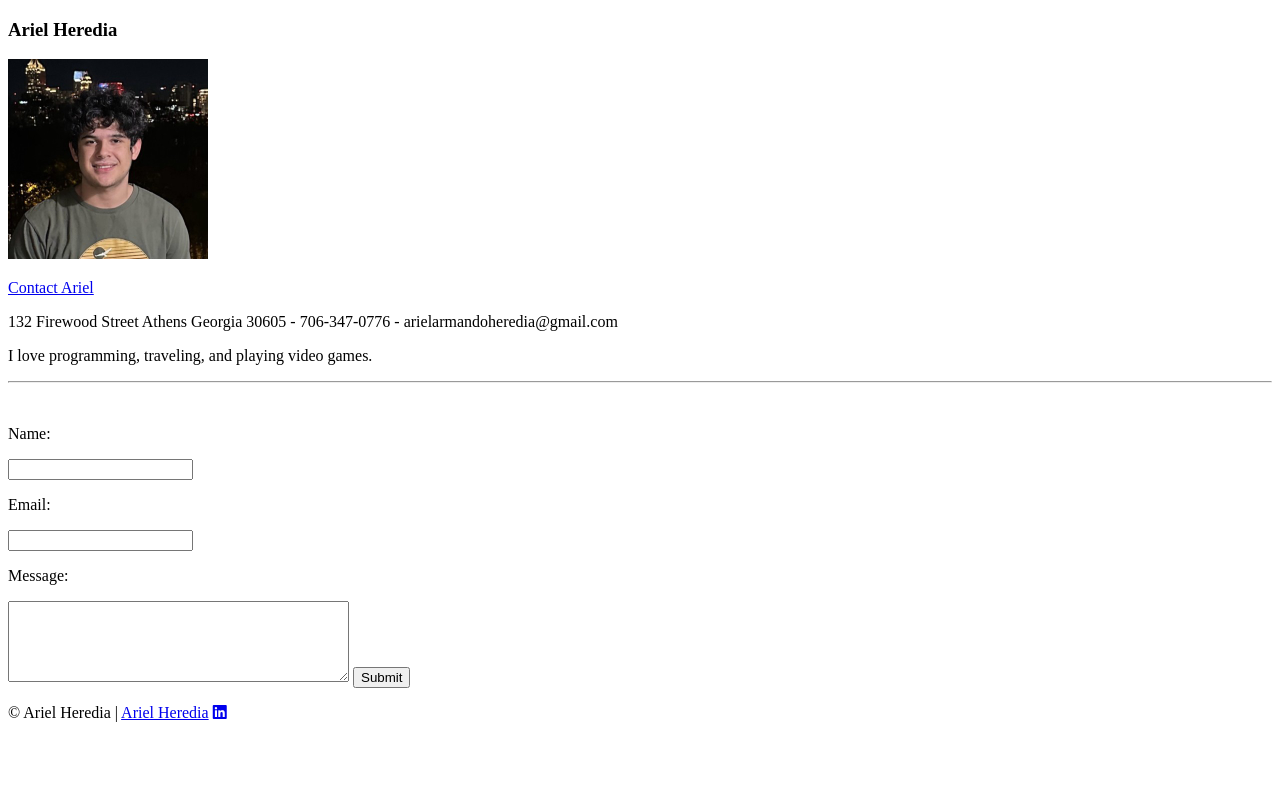
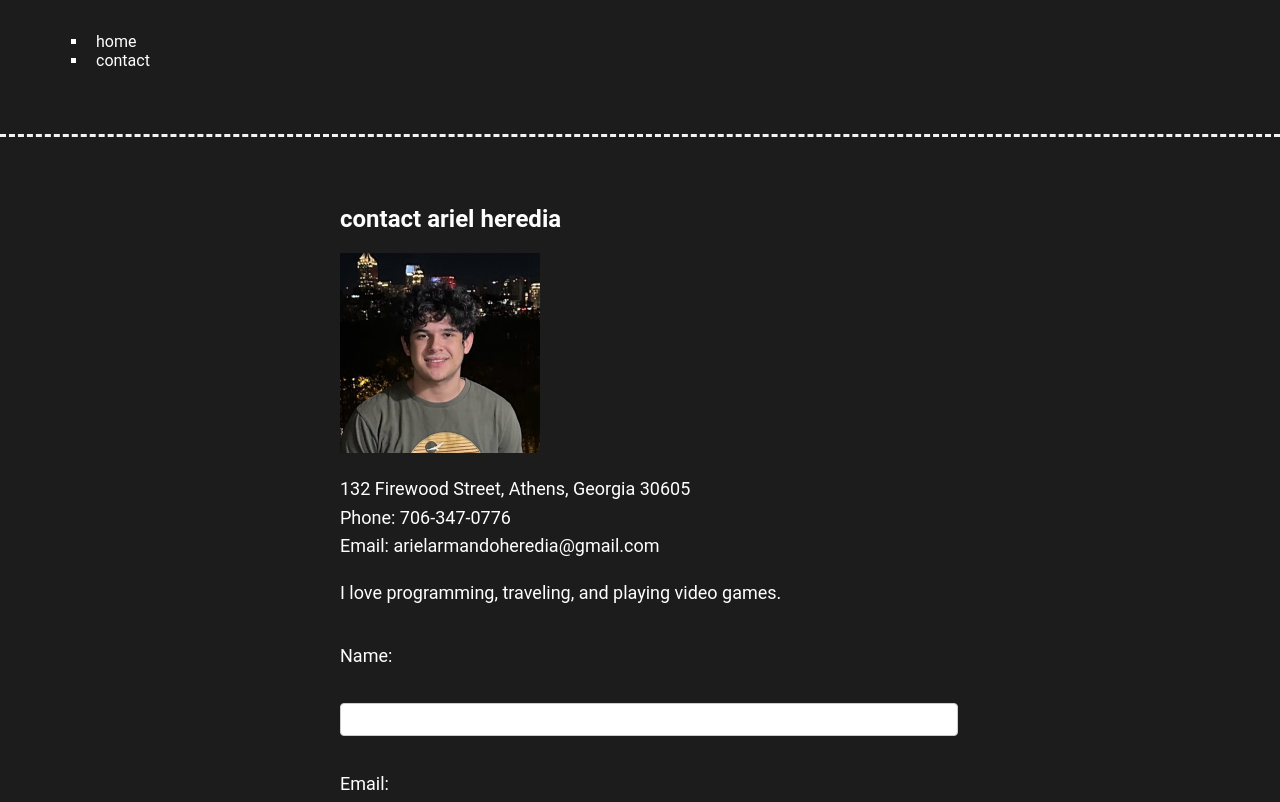
Before and after one commit to arielherediaa/arielherediaa.github.io, a plain HTML site: page contact.html in a window 1280 px wide. Shown: the top 802 px of the page. Drawn offline with Linux system fonts and the light colour scheme.

Commit message:
Update contact.html

```diff
--- a/contact.html
+++ b/contact.html
@@ -4,46 +4,47 @@
   <meta charset="UTF-8" />
   <meta name="viewport" content="width=device-width, initial-scale=1.0"/>
   <title>Contact Ariel Heredia</title>
+  <link rel="stylesheet" href="/css/style.css" />
   <script src="https://kit.fontawesome.com/b2b2709341.js" crossorigin="anonymous"></script>
 </head>
 <body>
+
   <nav>
-        <section>
-          <h1>Ariel Heredia</h1>
-          <img src="images/headshot.jpg" width="200" alt="Ariel Headshot" />
-          <p><a href="/contact.html">Contact Ariel</a></p>
-
-          <p>
-            132 Firewood Street Athens Georgia 30605 - 706-347-0776 - arielarmandoheredia@gmail.com
-          </p>
-          <p>
-            I love programming, traveling, and playing video games.
-          </p>
-        </section>
+    <ul>
+      <li><a href="/index.html">home</a></li>
+      <li><a href="/contact.html">contact</a></li>
+    </ul>
   </nav>
 
+  <hr />
 
-<hr />
-<br>
-<form method="post" action="https://formsubmit.co/e6975996ba1baa2a6bdc09862436f269">
+  <section class="one-col">
+    <h1>contact ariel heredia</h1>
+    <img src="/images/headshot.jpg" width="200" alt="ariel headshot" />
+    <p>132 Firewood Street, Athens, Georgia 30605<br>
+      Phone: 706-347-0776<br>
+      Email: arielarmandoheredia@gmail.com</p>
+    <p>I love programming, traveling, and playing video games.</p>
+
+    <form
+      method="post"
+      action="https://formsubmit.co/e6975996ba1baa2a6bdc09862436f269"
+    >
       <input type="hidden" name="_next" value="/thankyou.html">
-
       <p>Name:</p>
       <input type="text" name="name" required>
-
       <p>Email:</p>
       <input type="email" name="email" required>
-
       <p>Message:</p>
       <textarea name="message" rows="5" cols="40"></textarea>
-
       <button type="submit">Submit</button>
     </form>
+  </section>
 
   <footer>
     <p>
-    &copy; Ariel Heredia |
-    <a href="index.html">Ariel Heredia</a>
+      &copy; ariel heredia |
+      <a href="/index.html">Ariel Heredia</a>
       <a href="https://www.linkedin.com/in/ariel-heredia-a9532929a/" target="_blank">
         <i class="fab fa-linkedin"></i>
       </a>
```
Lines whose indentation alone changed are shown as unchanged.
